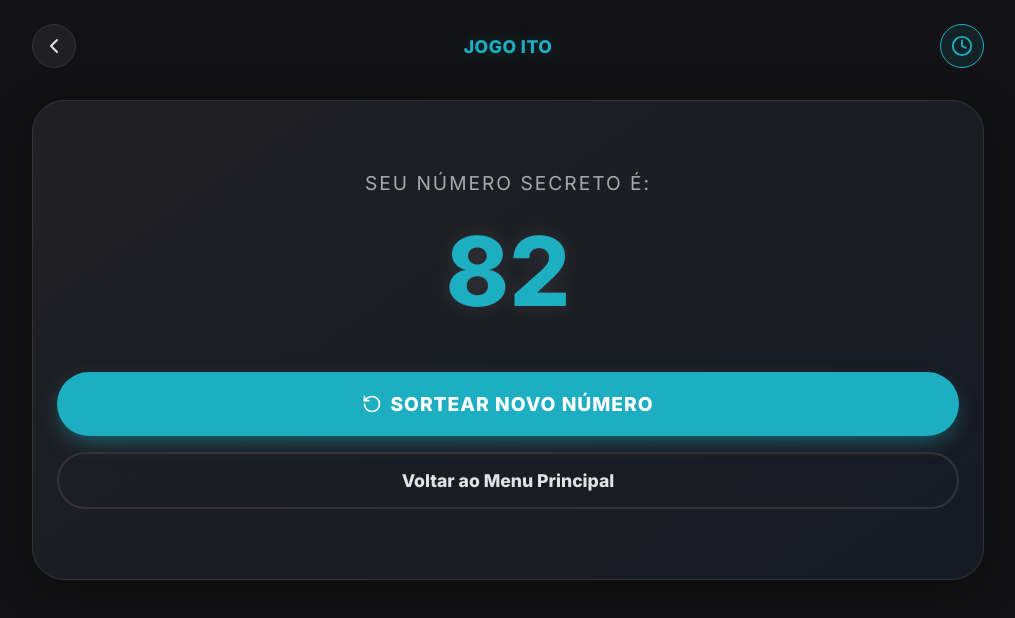
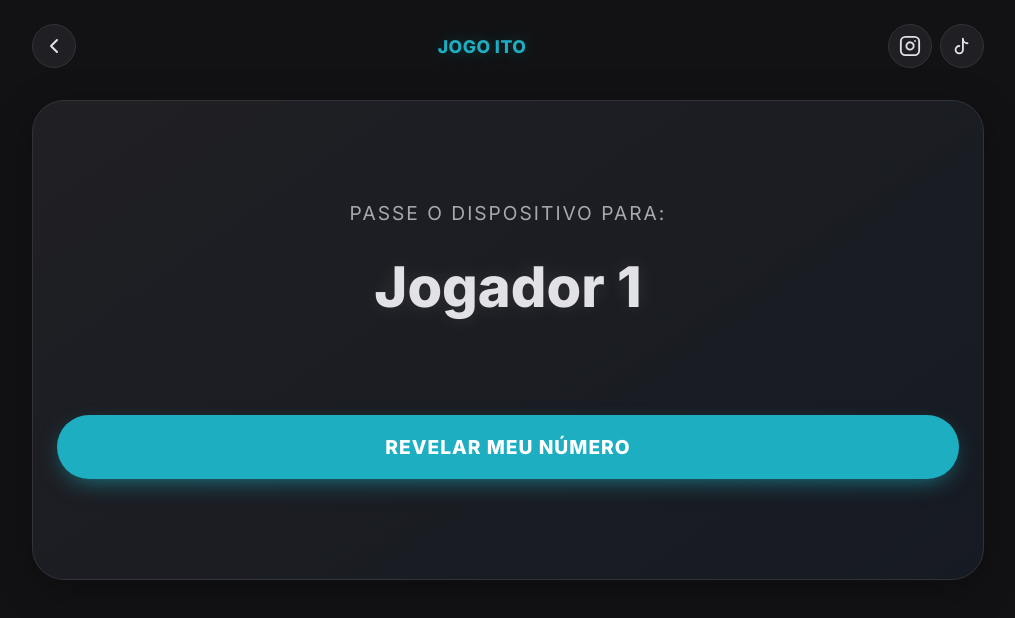
Before and after one commit to SohJorgeMesmo78/FalaPorDeTras, an Angular app: page /play/ito in a window 1280 px wide. Shown: the top 618 px of the page, without its empty margins (132-1147 px from the left). Built offline with nearby package versions, Linux system fonts and the light colour scheme.

Commit message:
adicionando jogo ITO

```diff
--- a/src/app/pages/game/game.component.ts
+++ b/src/app/pages/game/game.component.ts
@@ -12,6 +12,7 @@ import { ToastrService } from 'ngx-toastr';
 })
 export class GameComponent implements OnInit {
   game: Game | undefined;
+  players: number = 4;
   route = inject(ActivatedRoute);
   router = inject(Router);
   gameService = inject(GameService);
@@ -32,7 +33,7 @@ export class GameComponent implements OnInit {
     } else if (this.game?.id === 'cha-ou-cafe') {
       this.router.navigate(['/play', this.game.id]);
     } else if (this.game?.id === 'ito') {
-      this.router.navigate(['/play', this.game.id]);
+      this.router.navigate(['/play', this.game.id], { queryParams: { players: this.players } });
     } else {
       this.toastr.info(`O jogo "${this.game?.name}" ainda está em construção 🚧`, 'Paciência!');
     }
--- a/src/app/pages/play/cha-ou-cafe/cha-ou-cafe.component.html
+++ b/src/app/pages/play/cha-ou-cafe/cha-ou-cafe.component.html
@@ -5,10 +5,20 @@
     </a>
     <div class="brand">Chá ou Café?</div>
 
-    <button class="toggle-btn" (click)="toggleCountdown()" [class.active]="gameService.showCountdown">
-      <svg xmlns="http://www.w3.org/2000/svg" width="22" height="22" viewBox="0 0 24 24" fill="none" stroke="currentColor" stroke-width="2" stroke-linecap="round" stroke-linejoin="round"><circle cx="12" cy="12" r="10"/><polyline points="12 6 12 12 16 14"/></svg>
-      <span class="tooltip">{{ gameService.showCountdown ? 'Desativar Contador' : 'Ativar Contador' }}</span>
-    </button>
+    <div style="display: flex; gap: 8px; align-items: center;">
+      <div class="socials">
+        <a href="https://www.instagram.com/falapordetras" target="_blank" rel="noopener noreferrer" aria-label="Instagram">
+          <svg xmlns="http://www.w3.org/2000/svg" width="22" height="22" viewBox="0 0 24 24" fill="none" stroke="currentColor" stroke-width="2" stroke-linecap="round" stroke-linejoin="round"><rect width="20" height="20" x="2" y="2" rx="5" ry="5"/><path d="M16 11.37A4 4 0 1 1 12.63 8 4 4 0 0 1 16 11.37z"/><line x1="17.5" x2="17.51" y1="6.5" y2="6.5"/></svg>
+        </a>
+        <a href="https://www.tiktok.com/@falapordetras" target="_blank" rel="noopener noreferrer" aria-label="TikTok">
+          <svg xmlns="http://www.w3.org/2000/svg" width="22" height="22" viewBox="0 0 24 24" fill="none" stroke="currentColor" stroke-width="2" stroke-linecap="round" stroke-linejoin="round"><path d="M9 12a4 4 0 1 0 4 4V4a5 5 0 0 0 5 5"/></svg>
+        </a>
+      </div>
+      <button class="toggle-btn" (click)="toggleCountdown()" [class.active]="gameService.showCountdown">
+        <svg xmlns="http://www.w3.org/2000/svg" width="22" height="22" viewBox="0 0 24 24" fill="none" stroke="currentColor" stroke-width="2" stroke-linecap="round" stroke-linejoin="round"><circle cx="12" cy="12" r="10"/><polyline points="12 6 12 12 16 14"/></svg>
+        <span class="tooltip">{{ gameService.showCountdown ? 'Desativar Contador' : 'Ativar Contador' }}</span>
+      </button>
+    </div>
   </header>
 
   <main class="game-content" [ngClass]="{'playing': gameState === 'playing', 'countdown': gameState === 'countdown'}">
@@ -30,8 +40,8 @@
           Sortear Novamente
         </button>
 
-        <a routerLink="/" class="btn-secondary" style="margin-top: 16px;">
-          Voltar ao Menu Principal
+        <a routerLink="/" class="btn-secondary" style="border: none; text-decoration: underline; margin-top: 16px;">
+          Menu Inicial
         </a>
       </div>
     </ng-container>
--- a/src/app/pages/play/cha-ou-cafe/cha-ou-cafe.component.ts
+++ b/src/app/pages/play/cha-ou-cafe/cha-ou-cafe.component.ts
@@ -25,8 +25,11 @@ export class ChaOuCafeComponent implements OnInit {
 
   startChaOuCafe() {
     if (!this.gameService.showCountdown) {
-      this.secretWord = this.gameService.getRandomChaOuCafeWord();
-      this.gameState = 'playing';
+      this.gameState = null as any;
+      setTimeout(() => {
+        this.secretWord = this.gameService.getRandomChaOuCafeWord();
+        this.gameState = 'playing';
+      }, 0);
       return;
     }
 
--- a/src/app/pages/play/ito/ito.component.html
+++ b/src/app/pages/play/ito/ito.component.html
@@ -5,35 +5,66 @@
     </a>
     <div class="brand">Jogo ITO</div>
 
-    <button class="toggle-btn" (click)="toggleCountdown()" [class.active]="gameService.showCountdown">
-      <svg xmlns="http://www.w3.org/2000/svg" width="22" height="22" viewBox="0 0 24 24" fill="none" stroke="currentColor" stroke-width="2" stroke-linecap="round" stroke-linejoin="round"><circle cx="12" cy="12" r="10"/><polyline points="12 6 12 12 16 14"/></svg>
-      <span class="tooltip">{{ gameService.showCountdown ? 'Desativar Contador' : 'Ativar Contador' }}</span>
-    </button>
+    <div style="display: flex; gap: 8px; align-items: center;">
+      <div class="socials">
+        <a href="https://www.instagram.com/falapordetras" target="_blank" rel="noopener noreferrer" aria-label="Instagram">
+          <svg xmlns="http://www.w3.org/2000/svg" width="22" height="22" viewBox="0 0 24 24" fill="none" stroke="currentColor" stroke-width="2" stroke-linecap="round" stroke-linejoin="round"><rect width="20" height="20" x="2" y="2" rx="5" ry="5"/><path d="M16 11.37A4 4 0 1 1 12.63 8 4 4 0 0 1 16 11.37z"/><line x1="17.5" x2="17.51" y1="6.5" y2="6.5"/></svg>
+        </a>
+        <a href="https://www.tiktok.com/@falapordetras" target="_blank" rel="noopener noreferrer" aria-label="TikTok">
+          <svg xmlns="http://www.w3.org/2000/svg" width="22" height="22" viewBox="0 0 24 24" fill="none" stroke="currentColor" stroke-width="2" stroke-linecap="round" stroke-linejoin="round"><path d="M9 12a4 4 0 1 0 4 4V4a5 5 0 0 0 5 5"/></svg>
+        </a>
+      </div>
+    </div>
   </header>
 
-  <main class="game-content" [ngClass]="{'playing': gameState === 'playing', 'countdown': gameState === 'countdown'}">
-    <!-- COUNTDOWN -->
-    <ng-container *ngIf="gameState === 'countdown'">
-      <div class="countdown-wrapper">
-        <div class="countdown-number bounce-in">{{ countdownValue }}</div>
+  <main class="game-content playing">
+
+    <!-- REVEAL_READY -->
+    <ng-container *ngIf="gameState === 'reveal_ready'">
+      <div class="playing-wrapper reveal-animation">
+        <div class="label" style="margin-bottom: 32px;">Passe o dispositivo para:</div>
+        <div class="secret-word" style="font-size: 3.5rem;">Jogador {{ currentPlayer }}</div>
+
+        <button class="btn-primary" (click)="revealPlayerNumber()" style="margin-top: 48px; border-radius: 100px;">
+          Revelar meu Número
+        </button>
       </div>
     </ng-container>
 
-    <!-- PLAYING -->
-    <ng-container *ngIf="gameState === 'playing'">
+    <!-- COUNTDOWN REMOVED -->
+
+    <!-- REVEALED -->
+    <ng-container *ngIf="gameState === 'revealed'">
       <div class="playing-wrapper">
-        <div class="label">Seu número secreto é:</div>
-        <div class="secret-word reveal-animation" style="font-size: 6rem; color: var(--primary);">{{ secretNumber }}</div>
+        <div class="label">Jogador {{ currentPlayer }}, seu número é:</div>
+        <div class="secret-word reveal-animation" style="font-size: 7rem; color: var(--primary);">{{ currentSecretNumber }}</div>
 
-        <button class="btn-primary" (click)="startIto()" style="display: flex; justify-content: center; align-items: center; gap: 8px;">
-          <svg xmlns="http://www.w3.org/2000/svg" width="20" height="20" viewBox="0 0 24 24" fill="none" stroke="currentColor" stroke-width="2" stroke-linecap="round" stroke-linejoin="round"><path d="M3 12a9 9 0 1 0 9-9 9.75 9.75 0 0 0-6.74 2.74L3 8"/><path d="M3 3v5h5"/></svg>
-          Sortear Novo Número
+        <button class="btn-primary" (click)="nextPlayer()">
+          {{ currentPlayer < playersCount ? 'Esconder Número' : 'Esconder e Ver Tema' }}
         </button>
+      </div>
+    </ng-container>
 
-        <a routerLink="/" class="btn-secondary" style="margin-top: 16px;">
-          Voltar ao Menu Principal
+    <!-- FINISHED -->
+    <ng-container *ngIf="gameState === 'finished'">
+      <div class="playing-wrapper">
+        <div class="label" style="font-size: 1.5rem;">O Tema da rodada é:</div>
+        <div class="secret-word reveal-animation" style="font-size: 2.2rem; color: var(--text-main); margin-bottom: 60px;">{{ theme }}</div>
+
+        <div style="display: flex; gap: 16px; width: 100%; margin-bottom: 24px;">
+          <button class="btn-primary" (click)="changeTheme()" style="flex: 1; padding: 16px 8px;">
+            Trocar Tema
+          </button>
+          <button class="btn-primary" (click)="generateNewGame()" style="flex: 1; padding: 16px 8px;">
+            Jogar Novamente
+          </button>
+        </div>
+
+        <a routerLink="/" class="btn-secondary" style="border: none; text-decoration: underline;">
+          Menu Inicial
         </a>
       </div>
     </ng-container>
+
   </main>
 </div>
--- a/src/app/pages/play/ito/ito.component.ts
+++ b/src/app/pages/play/ito/ito.component.ts
@@ -1,6 +1,6 @@
 import { Component, OnInit, inject, PLATFORM_ID } from '@angular/core';
 import { CommonModule, isPlatformBrowser } from '@angular/common';
-import { RouterLink } from '@angular/router';
+import { RouterLink, ActivatedRoute } from '@angular/router';
 import { GameService } from '../../../services/game.service';
 
 @Component({
@@ -12,51 +12,63 @@ import { GameService } from '../../../services/game.service';
 export class ItoComponent implements OnInit {
   gameService = inject(GameService);
   platformId = inject(PLATFORM_ID);
+  route = inject(ActivatedRoute);
 
-  gameState: 'countdown' | 'playing' = 'countdown';
-  countdownValue: number = 3;
-  secretNumber: number = 0;
+  gameState: 'reveal_ready' | 'revealed' | 'finished' = 'reveal_ready';
+  playersCount: number = 4;
+  currentPlayer: number = 1;
+  secretNumbers: number[] = [];
+  theme: string = '';
+
+  currentSecretNumber: number = 0;
 
   ngOnInit() {
-    if (isPlatformBrowser(this.platformId)) {
-      this.startIto();
+    this.route.queryParams.subscribe(params => {
+      this.playersCount = params['players'] ? parseInt(params['players'], 10) : 4;
+      if (isPlatformBrowser(this.platformId)) {
+        this.generateNewGame();
+      }
+    });
+  }
+
+  generateNewGame() {
+    const availableNumbers = Array.from({length: 100}, (_, i) => i + 1);
+    for (let i = availableNumbers.length - 1; i > 0; i--) {
+      const j = Math.floor(Math.random() * (i + 1));
+      [availableNumbers[i], availableNumbers[j]] = [availableNumbers[j], availableNumbers[i]];
+    }
+
+    this.secretNumbers = availableNumbers.slice(0, this.playersCount);
+    this.currentPlayer = 1;
+    this.gameState = 'reveal_ready';
+  }
+
+  revealPlayerNumber() {
+    this.currentSecretNumber = this.secretNumbers[this.currentPlayer - 1];
+    this.gameState = 'revealed';
+  }
+
+  nextPlayer() {
+    if (this.currentPlayer < this.playersCount) {
+      this.currentPlayer++;
+      this.gameState = 'reveal_ready';
+    } else {
+      this.finishGame();
     }
   }
 
-  startIto() {
-    if (!this.gameService.showCountdown) {
-      this.generateNumber();
-      this.gameState = 'playing';
-      return;
-    }
-
-    this.gameState = 'countdown';
-    this.countdownValue = 3;
-    this.playBeep(440);
-    this.vibrate(100);
-
-    const interval = setInterval(() => {
-      this.countdownValue--;
-
-      if (this.countdownValue > 0) {
-        this.playBeep(440);
-        this.vibrate(100);
-      } else {
-        clearInterval(interval);
-        this.playBeep(880, 0.4);
-        this.vibrate([200, 100, 200]);
-        this.generateNumber();
-        this.gameState = 'playing';
-      }
-    }, 1000);
+  finishGame() {
+    this.theme = this.gameService.getRandomItoTheme();
+    this.gameState = 'finished';
   }
 
-  generateNumber() {
-    this.secretNumber = Math.floor(Math.random() * 100) + 1;
-  }
-
-  toggleCountdown() {
-    this.gameService.showCountdown = !this.gameService.showCountdown;
+  changeTheme() {
+    const backup = this.theme;
+    this.theme = '';
+    setTimeout(() => {
+      this.theme = this.gameService.getRandomItoTheme();
+      // Ensure we don't get the same theme twice in a row if possible, though random is fine
+    }, 0);
   }
 
   playBeep(frequency: number, duration: number = 0.1) {
--- a/src/app/pages/play/quem-sou-eu/quem-sou-eu.component.html
+++ b/src/app/pages/play/quem-sou-eu/quem-sou-eu.component.html
@@ -5,10 +5,20 @@
     </a>
     <div class="brand">Quem Sou Eu?</div>
 
-    <button class="toggle-btn" (click)="toggleCountdown()" [class.active]="gameService.showCountdown">
-      <svg xmlns="http://www.w3.org/2000/svg" width="22" height="22" viewBox="0 0 24 24" fill="none" stroke="currentColor" stroke-width="2" stroke-linecap="round" stroke-linejoin="round"><circle cx="12" cy="12" r="10"/><polyline points="12 6 12 12 16 14"/></svg>
-      <span class="tooltip">{{ gameService.showCountdown ? 'Desativar Contador' : 'Ativar Contador' }}</span>
-    </button>
+    <div style="display: flex; gap: 8px; align-items: center;">
+      <div class="socials">
+        <a href="https://www.instagram.com/falapordetras" target="_blank" rel="noopener noreferrer" aria-label="Instagram">
+          <svg xmlns="http://www.w3.org/2000/svg" width="22" height="22" viewBox="0 0 24 24" fill="none" stroke="currentColor" stroke-width="2" stroke-linecap="round" stroke-linejoin="round"><rect width="20" height="20" x="2" y="2" rx="5" ry="5"/><path d="M16 11.37A4 4 0 1 1 12.63 8 4 4 0 0 1 16 11.37z"/><line x1="17.5" x2="17.51" y1="6.5" y2="6.5"/></svg>
+        </a>
+        <a href="https://www.tiktok.com/@falapordetras" target="_blank" rel="noopener noreferrer" aria-label="TikTok">
+          <svg xmlns="http://www.w3.org/2000/svg" width="22" height="22" viewBox="0 0 24 24" fill="none" stroke="currentColor" stroke-width="2" stroke-linecap="round" stroke-linejoin="round"><path d="M9 12a4 4 0 1 0 4 4V4a5 5 0 0 0 5 5"/></svg>
+        </a>
+      </div>
+      <button class="toggle-btn" (click)="toggleCountdown()" [class.active]="gameService.showCountdown">
+        <svg xmlns="http://www.w3.org/2000/svg" width="22" height="22" viewBox="0 0 24 24" fill="none" stroke="currentColor" stroke-width="2" stroke-linecap="round" stroke-linejoin="round"><circle cx="12" cy="12" r="10"/><polyline points="12 6 12 12 16 14"/></svg>
+        <span class="tooltip">{{ gameService.showCountdown ? 'Desativar Contador' : 'Ativar Contador' }}</span>
+      </button>
+    </div>
   </header>
 
   <main class="game-content" [ngClass]="{'playing': gameState === 'playing', 'countdown': gameState === 'countdown'}">
@@ -30,8 +40,8 @@
           Sortear Novamente
         </button>
 
-        <a routerLink="/" class="btn-secondary" style="margin-top: 16px;">
-          Voltar ao Menu Principal
+        <a routerLink="/" class="btn-secondary" style="border: none; text-decoration: underline; margin-top: 16px;">
+          Menu Inicial
         </a>
       </div>
     </ng-container>
--- a/src/app/pages/play/quem-sou-eu/quem-sou-eu.component.ts
+++ b/src/app/pages/play/quem-sou-eu/quem-sou-eu.component.ts
@@ -25,8 +25,11 @@ export class QuemSouEuComponent implements OnInit {
 
   startQuemSouEu() {
     if (!this.gameService.showCountdown) {
-      this.secretWord = this.gameService.getRandomQuemSouEuWord();
-      this.gameState = 'playing';
+      this.gameState = null as any;
+      setTimeout(() => {
+        this.secretWord = this.gameService.getRandomQuemSouEuWord();
+        this.gameState = 'playing';
+      }, 0);
       return;
     }
 
--- a/src/styles.scss
+++ b/src/styles.scss
@@ -1,8 +1,8 @@
-@import url('https://fonts.googleapis.com/css2?family=Inter:wght@400;600;800&display=swap');
-@import 'ngx-toastr/toastr';
+@import url("https://fonts.googleapis.com/css2?family=Inter:wght@400;600;800&display=swap");
+@import "ngx-toastr/toastr";
 
 :root {
-  --primary: #1DAEC1;
+  --primary: #1daec1;
   --primary-hover: #168a99;
   --bg-dark: #121214;
   --bg-card: #202024;
@@ -17,8 +17,9 @@
   box-sizing: border-box;
 }
 
-html, body {
-  font-family: 'Inter', sans-serif;
+html,
+body {
+  font-family: "Inter", sans-serif;
   background-color: var(--bg-dark);
   color: var(--text-main);
   min-height: 100vh;
@@ -134,7 +135,8 @@ button {
     border: 1px solid var(--border);
     transition: all 0.2s ease;
 
-    &:hover, &:active {
+    &:hover,
+    &:active {
       background: var(--primary);
       border-color: var(--primary);
       color: #fff;
@@ -167,7 +169,8 @@ button {
       color: var(--text-main);
       transition: all 0.2s ease;
 
-      &:hover, &:active {
+      &:hover,
+      &:active {
         background: var(--primary);
         border-color: var(--primary);
         color: #fff;
@@ -182,7 +185,7 @@ button {
   border-radius: 32px;
   overflow: hidden;
   border: 1px solid var(--border);
-  box-shadow: 0 10px 40px rgba(0,0,0,0.3);
+  box-shadow: 0 10px 40px rgba(0, 0, 0, 0.3);
 }
 
 .image-wrapper {
@@ -220,6 +223,59 @@ button {
   }
 }
 
+.player-stepper {
+  margin-bottom: 40px;
+  width: 100%;
+  padding: 16px;
+  background: rgba(0, 0, 0, 0.2);
+  border-radius: 16px;
+
+  label {
+    display: block;
+    margin-bottom: 12px;
+    color: var(--text-muted);
+    font-weight: 600;
+  }
+
+  .stepper-controls {
+    display: flex;
+    align-items: center;
+    justify-content: center;
+    gap: 24px;
+
+    .step-btn {
+      width: 48px;
+      height: 48px;
+      border-radius: 50%;
+      background: var(--bg-dark);
+      border: 1px solid var(--border);
+      color: var(--primary);
+      font-size: 1.5rem;
+      font-weight: 800;
+      display: flex;
+      align-items: center;
+      justify-content: center;
+      transition: all 0.2s ease;
+
+      &:disabled {
+        opacity: 0.5;
+        cursor: not-allowed;
+      }
+      &:not(:disabled):hover {
+        background: var(--primary);
+        color: #fff;
+        border-color: var(--primary);
+      }
+    }
+
+    .step-value {
+      font-size: 2rem;
+      font-weight: 800;
+      min-width: 40px;
+    }
+  }
+}
+
 .btn-primary {
   width: 100%;
   padding: 20px;
@@ -233,7 +289,8 @@ button {
   transition: all 0.3s ease;
   box-shadow: 0 8px 24px -8px rgba(29, 174, 193, 0.7);
 
-  &:hover, &:active {
+  &:hover,
+  &:active {
     background: var(--primary-hover);
     transform: translateY(-4px);
     box-shadow: 0 12px 32px -8px rgba(29, 174, 193, 0.9);
@@ -249,7 +306,8 @@ button {
 }
 
 /* Game Play States */
-.game-content.countdown, .game-content.playing {
+.game-content.countdown,
+.game-content.playing {
   min-height: 480px;
   display: flex;
   justify-content: center;
@@ -314,7 +372,8 @@ button {
   font-weight: 700;
   transition: all 0.3s ease;
 
-  &:hover, &:active {
+  &:hover,
+  &:active {
     background: var(--bg-card);
     border-color: var(--primary);
     color: var(--primary);
@@ -323,9 +382,18 @@ button {
 
 /* Mutations/Animations */
 @keyframes bounceIn {
-  0% { transform: scale(0.3); opacity: 0; }
-  50% { transform: scale(1.1); opacity: 1; }
-  100% { transform: scale(1); opacity: 1; }
+  0% {
+    transform: scale(0.3);
+    opacity: 0;
+  }
+  50% {
+    transform: scale(1.1);
+    opacity: 1;
+  }
+  100% {
+    transform: scale(1);
+    opacity: 1;
+  }
 }
 
 .bounce-in {
@@ -333,10 +401,16 @@ button {
 }
 
 @keyframes reveal {
-  0% { transform: translateY(20px); opacity: 0; }
-  100% { transform: translateY(0); opacity: 1; }
+  0% {
+    transform: scale(0.9) translateY(10px);
+    opacity: 0;
+  }
+  100% {
+    transform: scale(1) translateY(0);
+    opacity: 1;
+  }
 }
 
 .reveal-animation {
-  animation: reveal 0.6s ease-out forwards;
+  animation: reveal 1.7s cubic-bezier(0.175, 0.885, 0.32, 1.275) forwards;
 }
```
Also changed, not shown: src/app/pages/game/game.component.html (+9 -0 lines), src/app/pages/home/home.component.html (+8 -0 lines), src/app/services/game.service.ts (+19 -0 lines).
